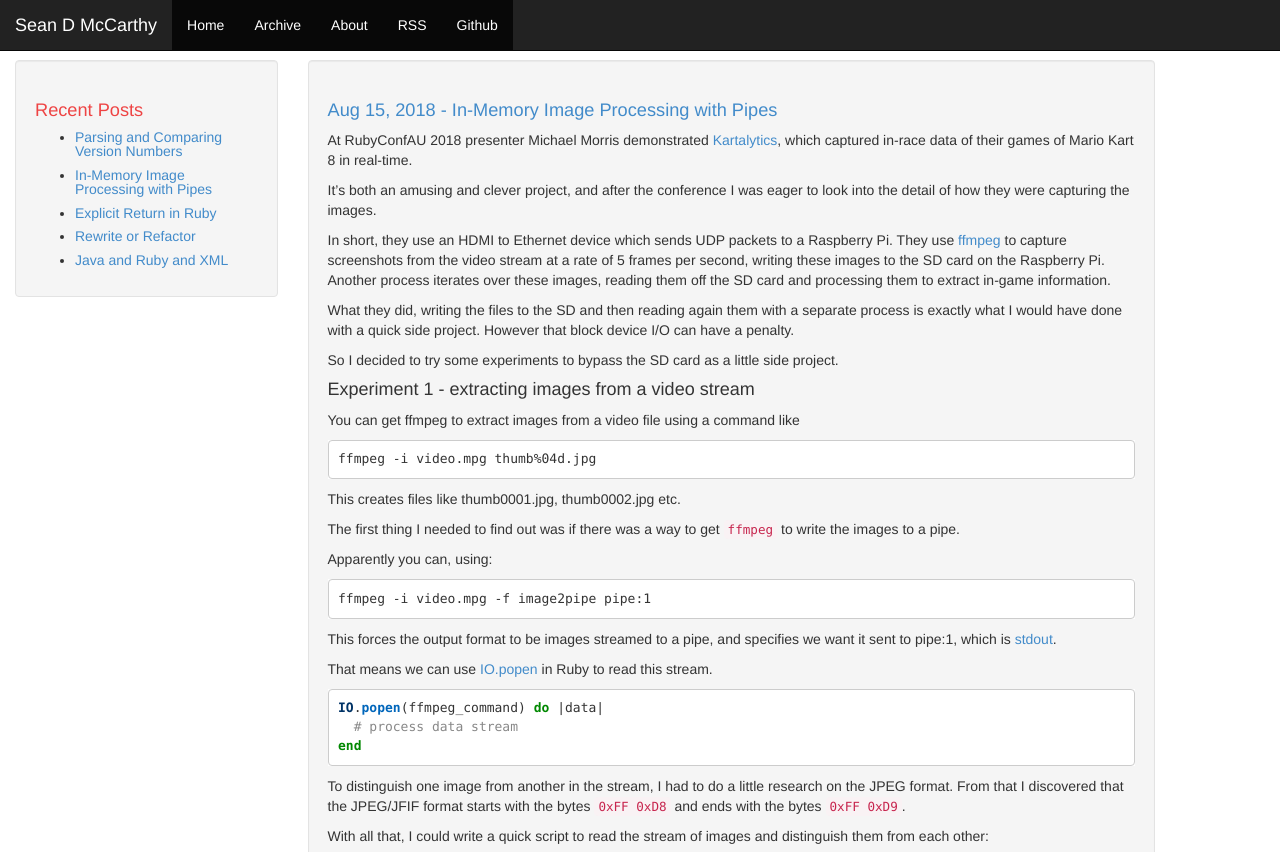
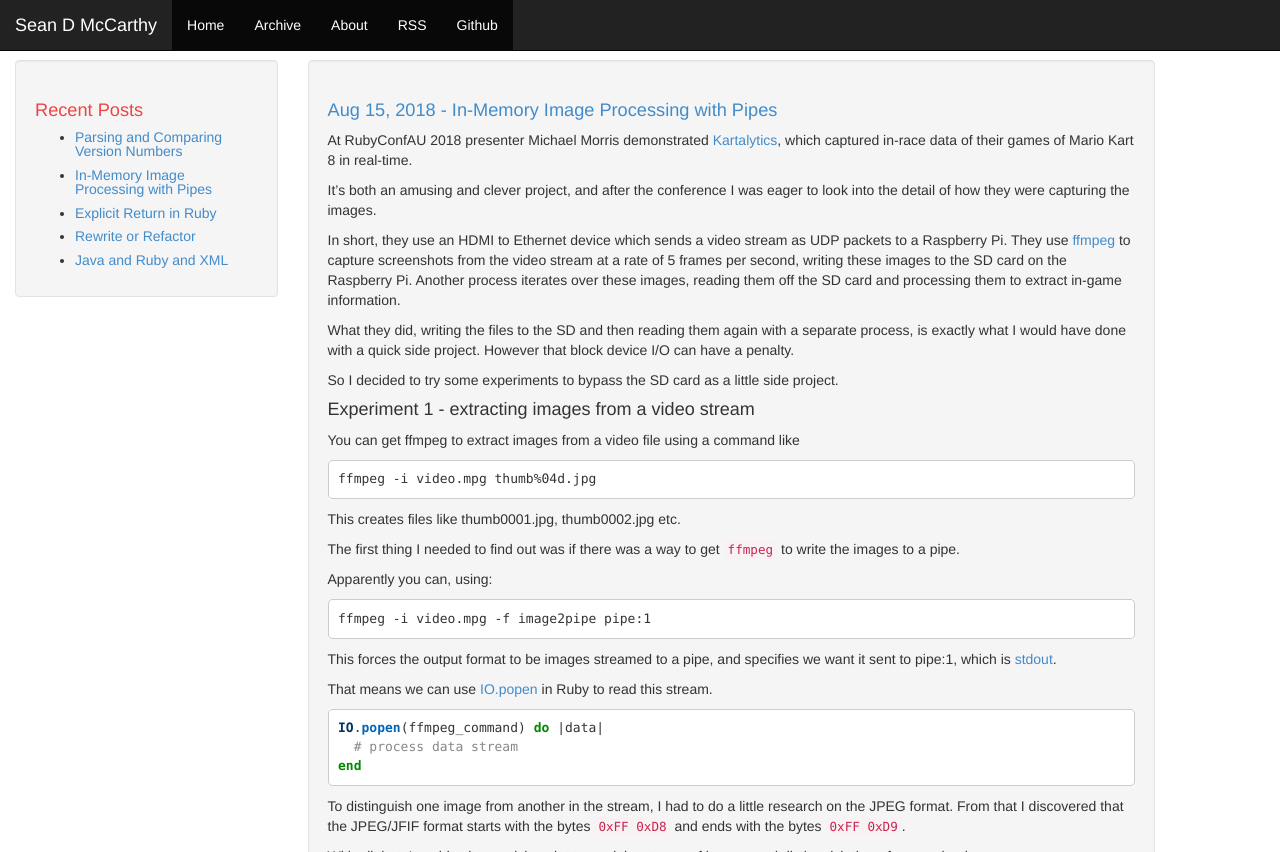
Before and after one commit to seandmccarthy/seandmccarthy.github.com, a Jekyll site: the page built from _posts/2018-08-15-in-memory-image-processing-with-pipes.md, in a window 1280 px wide and 900 px high, cut to the strip 0-852 px from the top of the window. Built offline with Jekyll 4.4.1, drawn with Linux system fonts in a browser that asks for light colours.

Commit message:
Grammar fixes again. Writing when tired has its costs...

```diff
--- a/_posts/2018-08-15-in-memory-image-processing-with-pipes.md
+++ b/_posts/2018-08-15-in-memory-image-processing-with-pipes.md
@@ -7,9 +7,9 @@ At RubyConfAU 2018 presenter Michael Morris demonstrated [Kartalytics](https://g
 
 It's both an amusing and clever project, and after the conference I was eager to look into the detail of how they were capturing the images.
 
-In short, they use an HDMI to Ethernet device which sends UDP packets to a Raspberry Pi. They use [ffmpeg](https://ffmpeg.org/) to capture screenshots from the video stream at a rate of 5 frames per second, writing these images to the SD card on the Raspberry Pi. Another process iterates over these images, reading them off the SD card and processing them to extract in-game information.
+In short, they use an HDMI to Ethernet device which sends a video stream as UDP packets to a Raspberry Pi. They use [ffmpeg](https://ffmpeg.org/) to capture screenshots from the video stream at a rate of 5 frames per second, writing these images to the SD card on the Raspberry Pi. Another process iterates over these images, reading them off the SD card and processing them to extract in-game information.
 
-What they did, writing the files to the SD and then reading again them with a separate process is exactly what I would have done with a quick side project. However that block device I/O can have a penalty.
+What they did, writing the files to the SD and then reading them again with a separate process, is exactly what I would have done with a quick side project. However that block device I/O can have a penalty.
 
 So I decided to try some experiments to bypass the SD card as a little side project.
 
```
